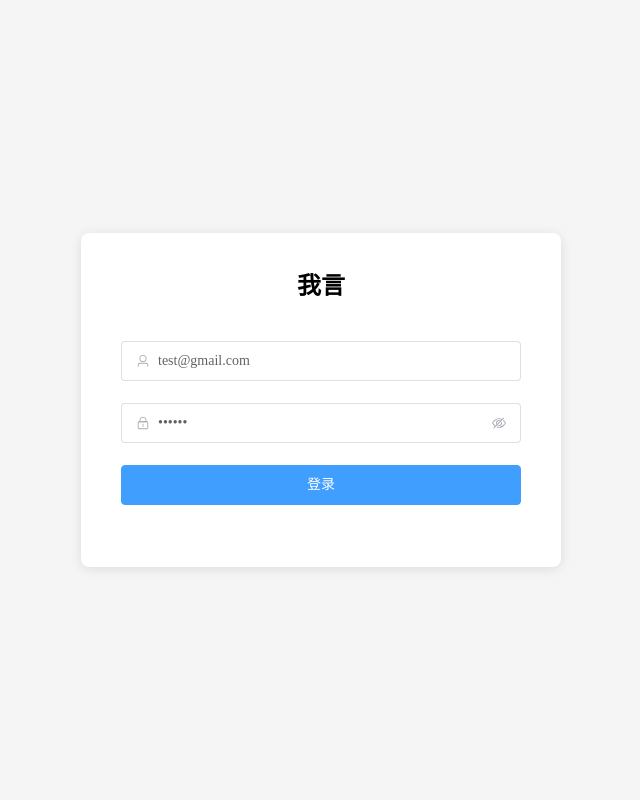
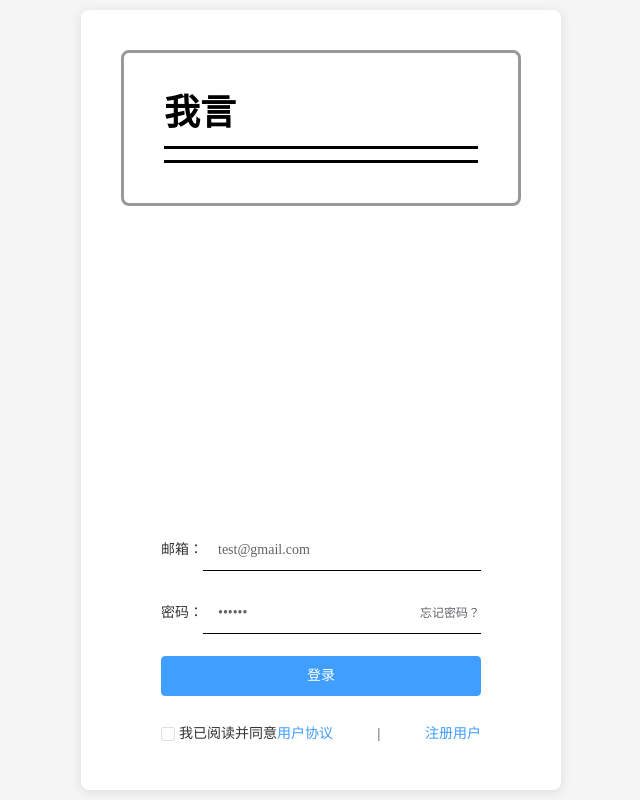
Before and after one commit to shuangxunian/my-note, a Vue app: page /#/login in a window 1280 px wide. Shown: the whole page, without its empty margins (319-959 px from the left). Built offline with nearby package versions, Linux system fonts and the light colour scheme; a small style sheet from the web is missing.

Commit message:
feat: 登录页优化

```diff
--- a/components.d.ts
+++ b/components.d.ts
@@ -11,11 +11,13 @@ declare module 'vue' {
     DragTool: typeof import('./src/components/option/tools-components/dragTool.vue')['default']
     ElAvatar: typeof import('element-plus/es')['ElAvatar']
     ElButton: typeof import('element-plus/es')['ElButton']
+    ElCheckbox: typeof import('element-plus/es')['ElCheckbox']
     ElColorPicker: typeof import('element-plus/es')['ElColorPicker']
     ElDialog: typeof import('element-plus/es')['ElDialog']
     ElForm: typeof import('element-plus/es')['ElForm']
     ElFormItem: typeof import('element-plus/es')['ElFormItem']
     ElInput: typeof import('element-plus/es')['ElInput']
+    ElLink: typeof import('element-plus/es')['ElLink']
     EllipseTool: typeof import('./src/components/option/tools-components/ellipseTool.vue')['default']
     ElRadio: typeof import('element-plus/es')['ElRadio']
     ElRadioGroup: typeof import('element-plus/es')['ElRadioGroup']
--- a/src/views/login/UserLogin.vue
+++ b/src/views/login/UserLogin.vue
@@ -29,9 +29,13 @@ const rules = ref<FormRules>({
 })
 
 const loading = ref(false)
+const checkedAgree = ref(false)
 
 const handleLogin = async (formEl: FormInstance | undefined) => {
-  console.log(formEl?.validate)
+  if (!checkedAgree.value) {
+    ElMessage.error('请先同意用户协议')
+    return
+  }
   if (!formEl) return
 
   await formEl.validate((valid) => {
@@ -53,19 +57,30 @@ const handleLogin = async (formEl: FormInstance | undefined) => {
 <template>
   <div class="login-container">
     <div class="login-box">
+      <div class="title-box">
         <p class="title">我言</p>
+        <div class="title-line"></div>
+        <div class="title-line"></div>
+      </div>
+      <div class="form-box">
         <el-form ref="loginFormRef" :model="loginForm" :rules="rules" label-width="0" size="large">
           <el-form-item prop="userMail">
-          <el-input v-model="loginForm.userMail" placeholder="邮箱" :prefix-icon="User" />
+            <div class="form-each-box">
+              <p class="text">邮箱：</p>
+              <div class="input">
+                <el-input v-model="loginForm.userMail" placeholder="请输入邮箱" />
+              </div>
+            </div>
+            <!-- <el-input v-model="loginForm.userMail" placeholder="邮箱" :prefix-icon="User" /> -->
           </el-form-item>
           <el-form-item prop="password">
-          <el-input
-            v-model="loginForm.password"
-            type="password"
-            placeholder="密码"
-            :prefix-icon="Lock"
-            show-password
-          />
+            <div class="form-each-box">
+              <p class="text">密码：</p>
+              <div class="input">
+                <el-input v-model="loginForm.password" type="password" placeholder="请输入密码" />
+                <el-link class="forget" :underline="false">忘记密码？</el-link>
+              </div>
+            </div>
           </el-form-item>
           <el-form-item>
             <el-button
@@ -78,6 +93,17 @@ const handleLogin = async (formEl: FormInstance | undefined) => {
             </el-button>
           </el-form-item>
         </el-form>
+        <div class="check-agree">
+          <div class="check-agree-user">
+            <el-checkbox v-model="checkedAgree"></el-checkbox>
+            <span>我已阅读并同意<span class="user-agreement">用户协议</span></span>
+          </div>
+          <span>|</span>
+          <div>
+            <span class="user-agreement">注册用户</span>
+          </div>
+        </div>
+      </div>
     </div>
   </div>
 </template>
@@ -92,16 +118,68 @@ const handleLogin = async (formEl: FormInstance | undefined) => {
 
   .login-box {
     width: 400px;
+    height: 700px;
     padding: 40px;
     background: #fff;
     border-radius: 8px;
     box-shadow: 0 2px 12px 0 rgba(0, 0, 0, 0.1);
+    display: flex;
+    flex-direction: column;
+    justify-content: space-between;
 
+    .title-box {
+      width: calc(100%-80px);
+      height: 70px;
+      border-radius: 8px;
+      border: 3px solid #999;
+      padding: 40px;
+      display: flex;
+      flex-direction: column;
+      justify-content: space-between;
       .title {
-      font-size: 24px;
+        font-size: 36px;
         font-weight: bold;
-      text-align: center;
-      margin-bottom: 40px;
+      }
+      .title-line {
+        border-bottom: 3px solid #000;
+      }
+    }
+    .form-box {
+      padding: 0 40px;
+      padding-top: 20px;
+      color: #333;
+      .form-each-box {
+        display: flex;
+        width: 100%;
+        .text {
+        }
+        .input {
+          flex: 1;
+          border-bottom: 1px solid #000;
+          display: flex;
+          .forget {
+            font-size: 12px;
+            width: 80px;
+          }
+        }
+      }
+      .check-agree {
+        display: flex;
+        font-size: 14px;
+        line-height: 32px;
+        justify-content: space-between;
+        .check-agree-user {
+          display: flex;
+          gap: 4px;
+        }
+        .user-agreement {
+          color: #409eff;
+          cursor: pointer;
+        }
+        .user-agreement:hover {
+          color: #7ebbff;
+        }
+      }
     }
 
     .login-button {
@@ -109,4 +187,9 @@ const handleLogin = async (formEl: FormInstance | undefined) => {
     }
   }
 }
+:deep(.el-input__wrapper) {
+  box-shadow: none !important;
+  // border-bottom: 1px solid black;
+  border-radius: 0;
+}
 </style>
```
Lines whose indentation alone changed are shown as unchanged.
